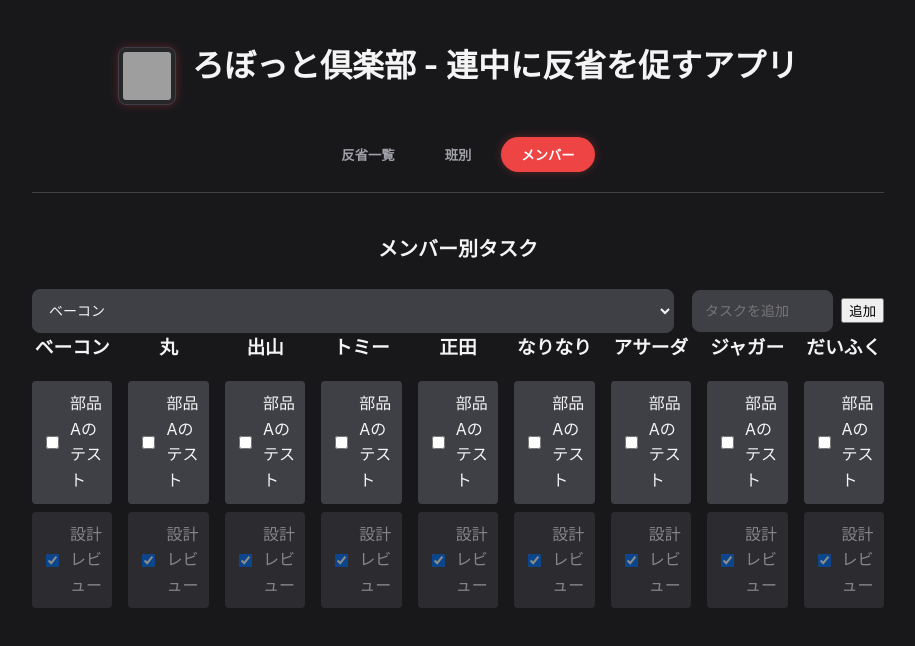
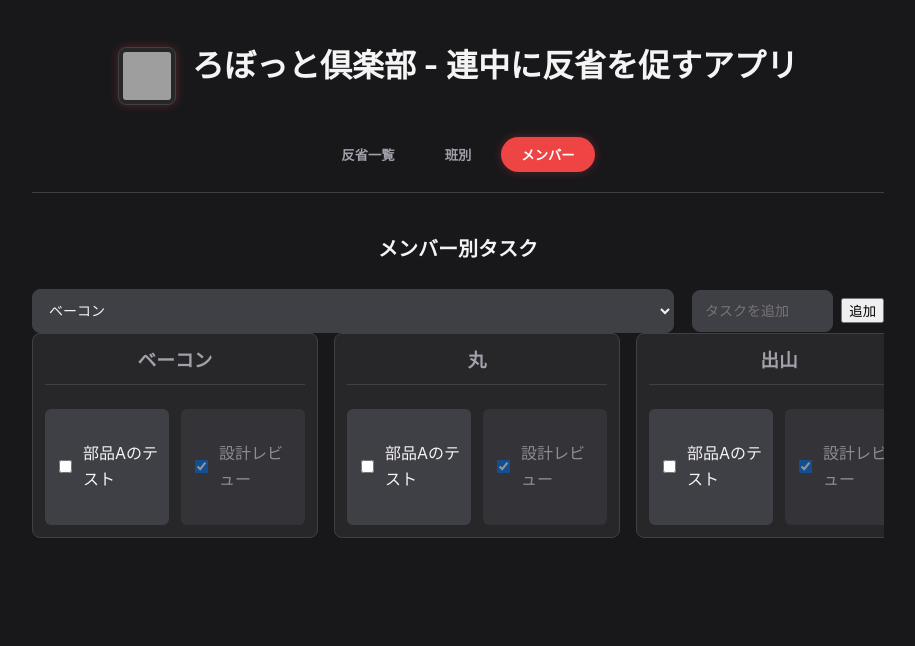
Before and after one commit to hou-rai3/robot-club-tasks, a React (Create React App) app: page / in a window 1280 px wide. Both pictures are taken after a click on the button "メンバー". Shown: the top 646 px of the page, without its empty margins (182-1097 px from the left). Built offline with nearby package versions, Linux system fonts and the light colour scheme; grey boxes are pictures that could not be loaded.

Commit message:
二列か

```diff
--- a/src/App.css
+++ b/src/App.css
@@ -315,6 +315,28 @@ input:focus, textarea:focus {
   padding-bottom: 16px;
 }
 
+/* member-column: show tasks as a two-column grid inside each member box */
+.member-column {
+  background: var(--surface);
+  padding: 12px;
+  border-radius: var(--radius);
+  border: 1px solid var(--border);
+  min-width: 260px;
+  display: grid;
+  grid-template-columns: repeat(2, 1fr);
+  gap: 12px;
+  align-items: start;
+}
+
+.member-column h3 {
+  text-align: center;
+  color: var(--text-muted);
+  border-bottom: 1px solid var(--border);
+  padding-bottom: 8px;
+  margin: 0 0 12px 0;
+  grid-column: 1 / -1; /* title spans both columns */
+}
+
 /* メンバー追加エリアのインライン配置調整 */
 .member-task-adder {
   display: flex;
@@ -329,12 +351,12 @@ input:focus, textarea:focus {
 .member-task-item {
   background: var(--surface-sub);
   padding: 10px;
-  margin-bottom: 8px;
-  border-radius: 4px;
+  border-radius: 6px;
   display: flex;
   align-items: center;
   gap: 8px;
   text-align: left;
+  min-height: 96px;
 }
 
 .issue-detail-card {
```
